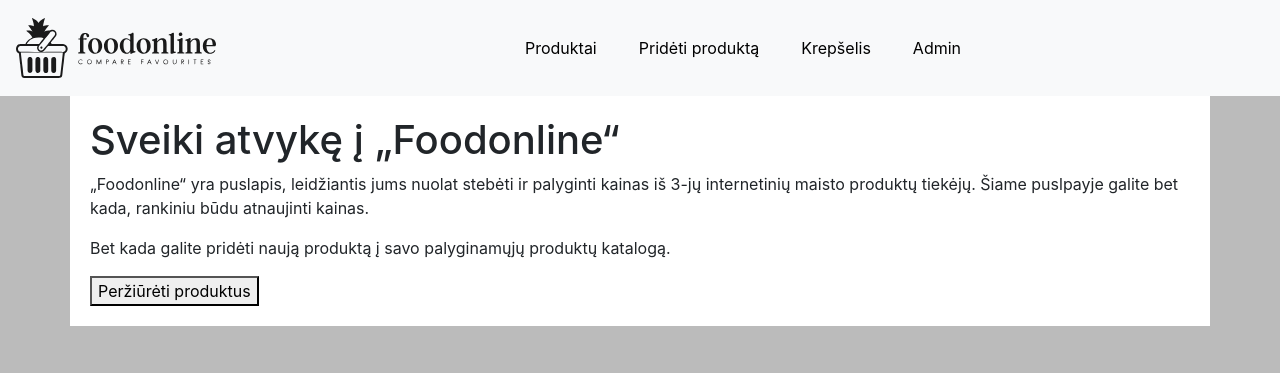
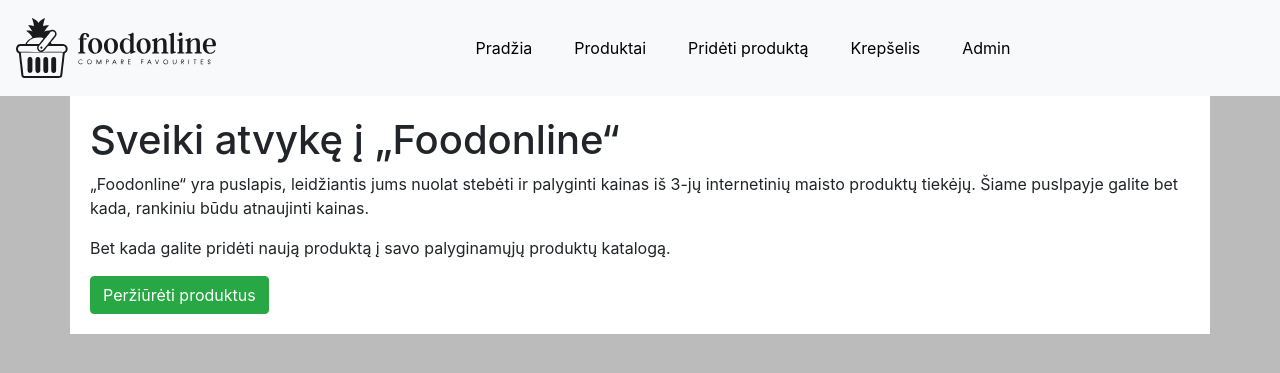
Before and after one commit to DainiusBal/Foodonline, a Django app: page /foodonline/ in a window 1280 px wide. Shown: the top 373 px of the page. Run offline with Django 4.2, Linux system fonts and the light colour scheme; some libraries are stand-ins or nearby versions.

Commit message:
Requirements commit

```diff
--- a/foodonline/templates/base.html
+++ b/foodonline/templates/base.html
@@ -20,10 +20,11 @@
 
   <div class="collapse navbar-collapse" id="navbarSupportedContent">
     <ul class="navbar-nav ml-auto">
+      <li class="nav-item"><a class="nav-link" href="{% url 'index' %}">Pradžia</a></li>
       <li class="nav-item"><a class="nav-link" href="{% url 'all_products' %}">Produktai</a></li>
       <li class="nav-item"><a class="nav-link" href="{% url 'add_product' %}">Pridėti produktą</a></li>
       <li class="nav-item"><a class="nav-link" href="{% url 'basket' %}">Krepšelis</a></li>
-      <li class="nav-item"><a class="nav-link" href="{% url 'admin' %}">Admin</a></li>
+      <li class="nav-item"><a class="nav-link" target="_blank" href="{% url 'admin' %}">Admin</a></li>
     </ul>
   </div>
 </nav>
--- a/foodonline/templates/index.html
+++ b/foodonline/templates/index.html
@@ -17,7 +17,7 @@
     </p>
 
     <a href="{% url 'all_products' %}">
-        <button type="button">Peržiūrėti produktus</button>
+        <button type="button" class="btn btn-success">Peržiūrėti produktus</button>
     </a>
 
 
```
Also changed, not shown: db.sqlite3, 1 other file.
